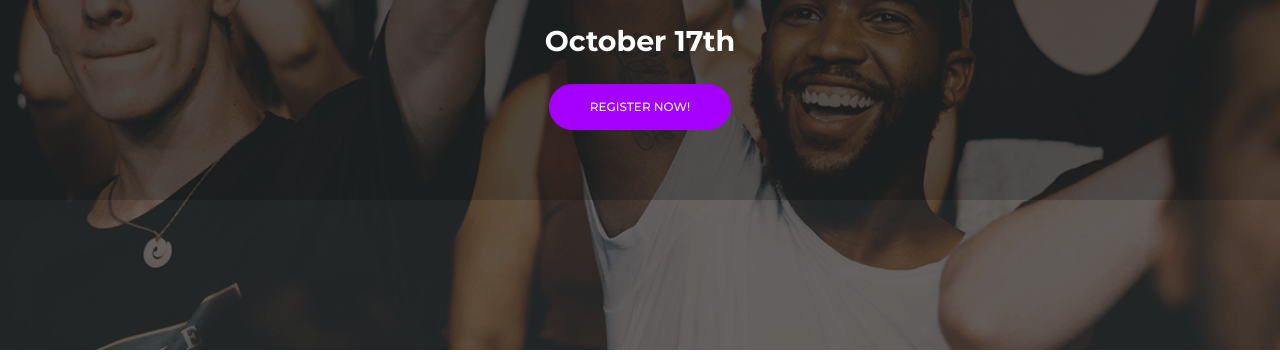
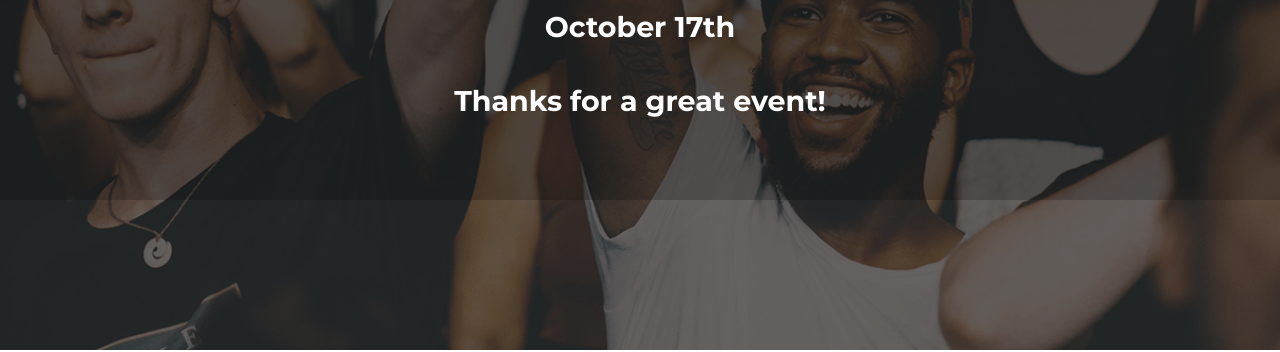
Before and after one commit to youthcomputing/LaunchWoodBuffaloWebsite, a website: page public/index.html in a window 1280 px wide. Shown: the part 450-802 px from the top of the page. Drawn offline with Linux system fonts and the light colour scheme; files whose address does not match are found by name.

Commit message:
event over

```diff
--- a/public/index.html
+++ b/public/index.html
@@ -81,9 +81,12 @@
                             </p>
                             <h5 class="cover-date">
                                 October 17th
-                            </h5>
-                            <a href="#register" class=" btn btn-primary btn-rounded" >
-                                Register Now!
+                                <br></br>
+                                    Thanks for a great event!
+                                </h5>
+                                <!-- <a href="#register" class=" btn btn-primary btn-rounded" >
+                                    Register Now!
+                                </a> -->
                             </a>
                         </div>
                     </div>
```
